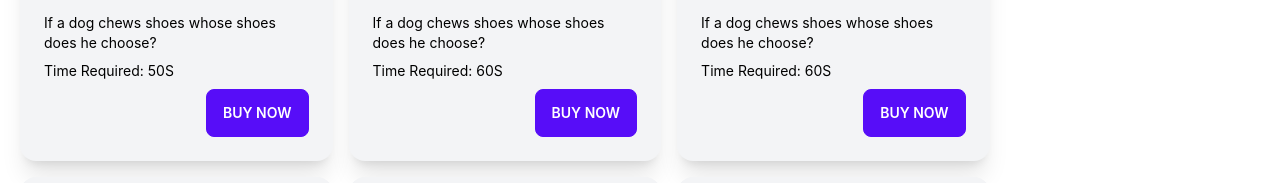
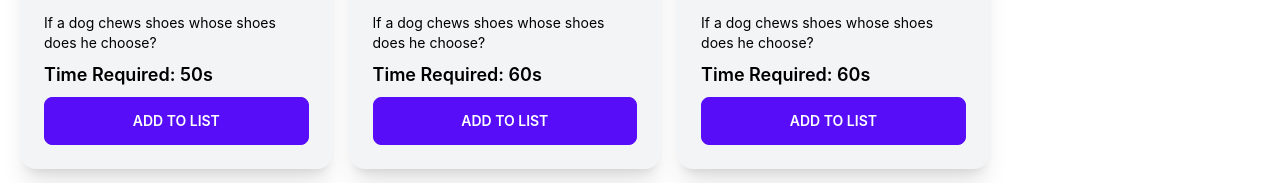
Before and after one commit to Pintu-Roy121/Gym-Fitness, a React (Create React App) app: page / in a window 1280 px wide. Shown: the part 427-610 px from the top of the page. Built offline with nearby package versions, Linux system fonts and the light colour scheme.

Commit message:
data loaded

```diff
--- a/src/components/Category/Category.js
+++ b/src/components/Category/Category.js
@@ -11,9 +11,9 @@ const Category = ({ category }) => {
                     <h2 className="card-title text-2xl font-bold">{name}</h2>
                     <p>If a dog chews shoes whose shoes does he choose?</p>
 
-                    <p>Time Required: {time}S</p>
-                    <div className="card-actions justify-end">
-                        <button className="btn btn-primary">Buy Now</button>
+                    <p className='text-lg font-semibold'>Time Required: {time}s</p>
+                    <div className="card-actions">
+                        <button className="btn btn-primary w-full">Add To List</button>
                     </div>
                 </div>
             </div>
```
